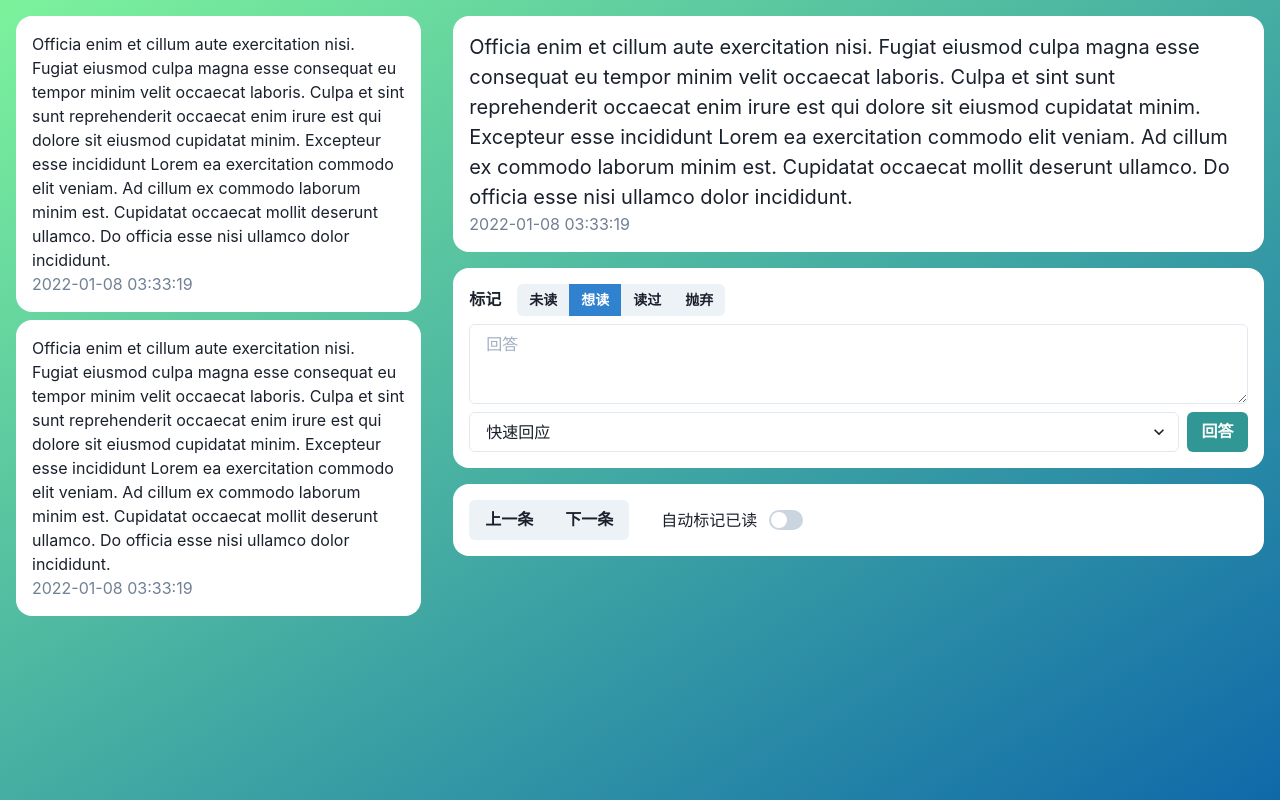
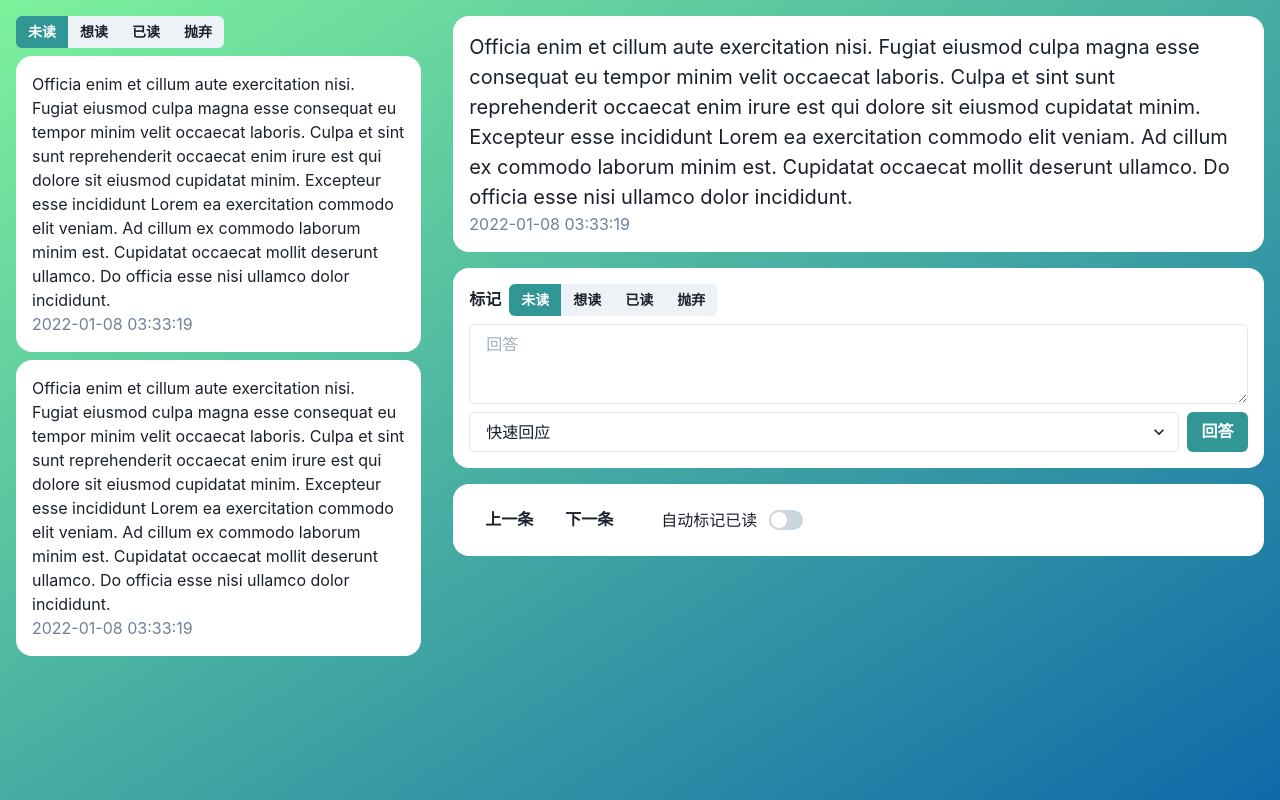
Before and after one commit to xfoxfu/tape-desktop, a React (Vite) app: page /questions/1 in a window 1280 px wide. Built offline with nearby package versions, Linux system fonts and the light colour scheme.

Commit message:
feat: minor ui edits

```diff
--- /dev/null
+++ b/src/components/marker.tsx
@@ -0,0 +1,44 @@
+import { HStack, Heading, ButtonGroup, Button } from "@chakra-ui/react";
+import { useEffect, useState } from "react";
+
+const MARKER_STATES = {
+  unread: "未读",
+  wanted: "想读",
+  readed: "已读",
+  dropped: "抛弃",
+};
+export type MarkerState = keyof typeof MARKER_STATES;
+
+export interface MarkerProps {
+  hint?: string;
+  defaultState?: MarkerState;
+  onChange?: (state: MarkerState) => unknown;
+}
+
+export const Marker: React.FunctionComponent<MarkerProps> = ({
+  hint,
+  defaultState,
+  onChange,
+}) => {
+  const [state, setState] = useState<MarkerState>(defaultState ?? "unread");
+  useEffect(() => {
+    onChange?.(state);
+  }, [state, onChange]);
+
+  return (
+    <HStack spacing={2}>
+      {hint && <Heading size="sm">{hint}</Heading>}
+      <ButtonGroup isAttached size="sm">
+        {Object.entries(MARKER_STATES).map(([k, v]) => (
+          <Button
+            colorScheme={state == k ? "teal" : undefined}
+            onClick={() => setState(k as MarkerState)}
+            variant="solid"
+          >
+            {v}
+          </Button>
+        ))}
+      </ButtonGroup>
+    </HStack>
+  );
+};
--- a/src/components/question.tsx
+++ b/src/components/question.tsx
@@ -1,9 +1,9 @@
-import { Box, Heading, Text, ThemingProps } from "@chakra-ui/react";
+import { Box, Text } from "@chakra-ui/react";
 
 export interface QuestionProps {
   text: string;
   time: string;
-  onClick?: () => void;
+  onClick?: React.MouseEventHandler<HTMLDivElement>;
   size?: string;
 }
 
--- a/src/pages/question.tsx
+++ b/src/pages/question.tsx
@@ -1,31 +1,16 @@
-import { LockIcon, PhoneIcon } from "@chakra-ui/icons";
 import {
   Button,
-  Center,
-  Container,
-  Heading,
-  Input,
-  InputGroup,
-  InputLeftElement,
-  InputRightElement,
-  Stack,
-  Grid,
-  GridItem,
   HStack,
-  Box,
-  Flex,
-  Square,
-  Text,
   VStack,
   Textarea,
   Select,
   ButtonGroup,
-  Spacer,
   FormControl,
   FormLabel,
   Switch,
 } from "@chakra-ui/react";
 import { useNavigate } from "react-router-dom";
+import { Marker } from "../components/marker";
 import { Question } from "../components/question";
 
 export const QuestionPage: React.FunctionComponent = ({ children }) => {
@@ -43,15 +28,7 @@ export const QuestionPage: React.FunctionComponent = ({ children }) => {
         size="xl"
       />
       <VStack rounded="2xl" bg="white" w="full" align="start" padding={4}>
-        <HStack spacing={4}>
-          <Heading size="sm">标记</Heading>
-          <ButtonGroup isAttached size="sm">
-            <Button>未读</Button>
-            <Button colorScheme="blue">想读</Button>
-            <Button>读过</Button>
-            <Button>抛弃</Button>
-          </ButtonGroup>
-        </HStack>
+        <Marker hint="标记" />
         <Textarea placeholder="回答"></Textarea>
         <HStack w="full">
           <Select placeholder="快速回应" w="full">
@@ -63,7 +40,7 @@ export const QuestionPage: React.FunctionComponent = ({ children }) => {
         </HStack>
       </VStack>
       <HStack spacing={8} bg="white" padding={4} borderRadius="2xl" w="full">
-        <ButtonGroup isAttached>
+        <ButtonGroup isAttached variant="ghost">
           <Button>上一条</Button>
           <Button>下一条</Button>
         </ButtonGroup>
--- a/src/pages/questions.tsx
+++ b/src/pages/questions.tsx
@@ -1,23 +1,6 @@
-import { LockIcon, PhoneIcon } from "@chakra-ui/icons";
-import {
-  Button,
-  Center,
-  Container,
-  Heading,
-  Input,
-  InputGroup,
-  InputLeftElement,
-  InputRightElement,
-  Stack,
-  Grid,
-  GridItem,
-  VStack,
-  Box,
-  Flex,
-  Square,
-  Text,
-} from "@chakra-ui/react";
+import { VStack, Box, Flex } from "@chakra-ui/react";
 import { Outlet, useNavigate } from "react-router-dom";
+import { Marker } from "../components/marker";
 import { Question } from "../components/question";
 
 export const QuestionsPage: React.FunctionComponent = () => {
@@ -28,7 +11,8 @@ export const QuestionsPage: React.FunctionComponent = () => {
 
   return (
     <Flex minH="100vh">
-      <VStack flex="1" padding={4}>
+      <VStack flex="1" padding={4} align="start">
+        <Marker />
         <Question
           text="Officia enim et cillum aute exercitation nisi. Fugiat eiusmod culpa magna esse consequat eu tempor minim velit occaecat laboris. Culpa et sint sunt reprehenderit occaecat enim irure est qui dolore sit eiusmod cupidatat minim. Excepteur esse incididunt Lorem ea exercitation commodo elit veniam. Ad cillum ex commodo laborum minim est. Cupidatat occaecat mollit deserunt ullamco. Do officia esse nisi ullamco dolor incididunt."
           time="2022-01-08 03:33:19"
```
